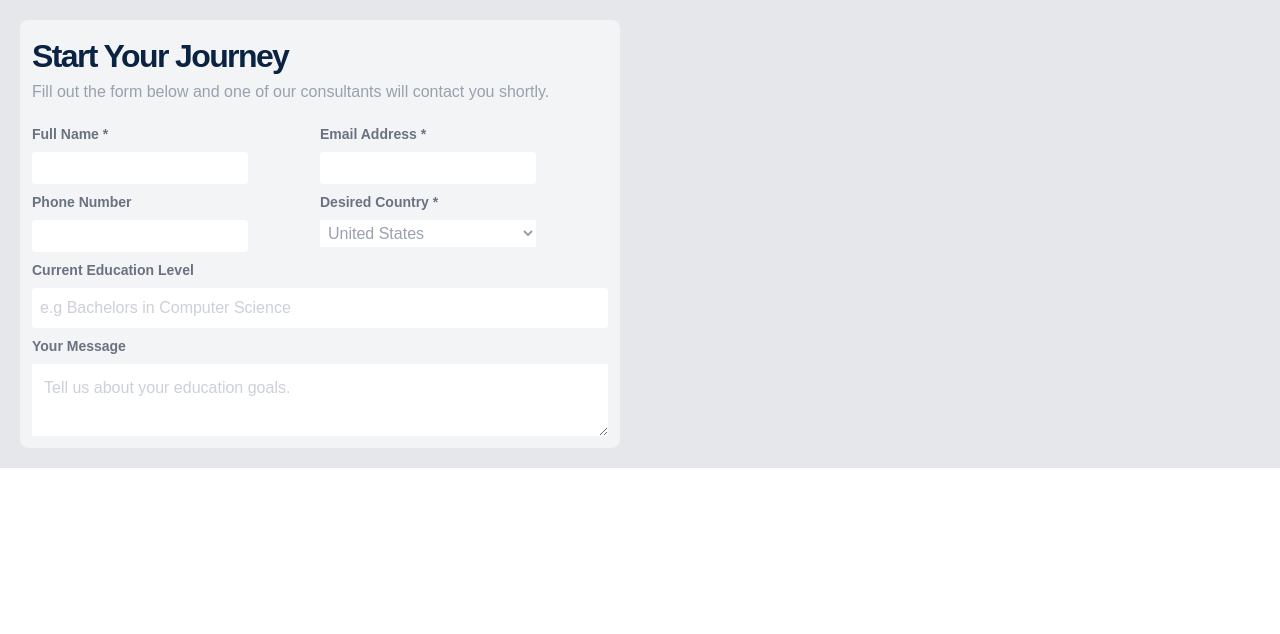
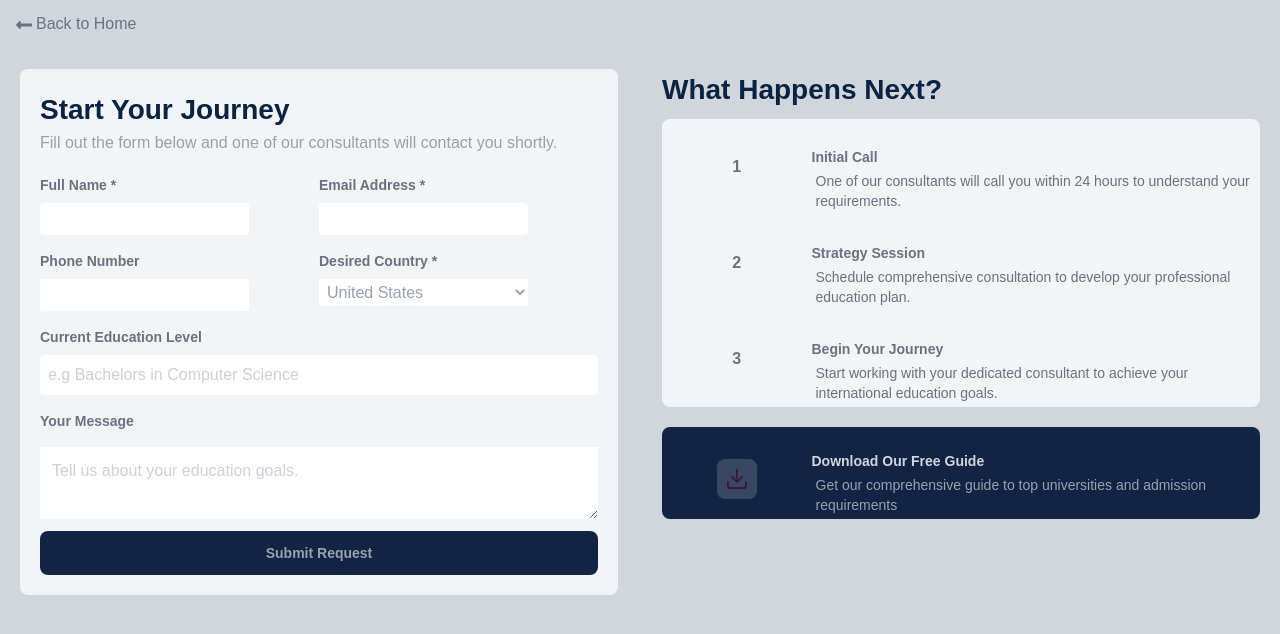
Before and after one commit to ashfaqmbd/innovcons1, a Next.js app: page /forms in a window 1280 px wide. Shown: the top 634 px of the page. Built offline with nearby package versions, Linux system fonts and the light colour scheme.

Commit message:
completed form

```diff
--- a/app/forms/page.jsx
+++ b/app/forms/page.jsx
@@ -1,10 +1,20 @@
+import Link from "next/link";
+import { FaLongArrowAltLeft } from "react-icons/fa";
+import { LuDownload } from "react-icons/lu";
 export default function Contact() {
   return (
     <>
-      <div className="grid grid-cols-1 md:grid-cols-2 bg-gray-200">
-        <div className="bg-gray-100 p-3 rounded-lg m-5">
+      <div className="w-full h-auto md:h-screen bg-gray-300 mx-auto">
+        <div className="bg-gray-300 text-gray-500 p-3 hover:text-red-600 ">
+          <Link href="/">
+            <FaLongArrowAltLeft className="inline px-1 text-[1.5rem] " />
+            Back to Home
+          </Link>
+        </div>
+        <div className="grid grid-cols-1 md:grid-cols-2  gap-x-1">
+          <div className="bg-gray-100 p-3 md:p-5  rounded-lg m-5">
             <div>
-            <h1 className="text-[#0A2342] text-[2rem]  font-bold tracking-tighter">
+              <h1 className="text-[#0A2342] text-[1.75rem]  font-semibold">
                 Start Your Journey
               </h1>
             </div>
@@ -20,73 +30,73 @@ export default function Contact() {
                   <div>
                     <label
                       htmlFor=""
-                    className="text-sm font-bold text-gray-500 block mb-2"
+                      className="text-sm font-semibold text-gray-500 block mb-2"
                     >
                       Full Name *
                     </label>
                     <input
                       type="text"
-                    className="bg-white p-1 rounded mb-2 w-full md:w-3/4"
+                      className="bg-white p-1 rounded mb-4 w-full md:w-3/4"
                     />
                     <label
                       htmlFor=""
-                    className="text-sm font-bold text-gray-500 block mb-2"
+                      className="text-sm font-semibold text-gray-500 block mb-2"
                     >
                       Phone Number
                     </label>
                     <input
                       type="text"
-                    className="bg-white p-1 rounded mb-2 w-full md:w-3/4"
+                      className="bg-white p-1 rounded mb-4 w-full md:w-3/4"
                     />
                   </div>
                   <div>
                     <label
                       htmlFor=""
-                    className="text-sm font-bold text-gray-500 block mb-2"
+                      className="text-sm font-semibold text-gray-500 block mb-2"
                     >
                       Email Address *
                     </label>
                     <input
                       type="email"
-                    className="bg-white p-1 rounded mb-2 w-full md:w-3/4"
+                      className="bg-white p-1 rounded mb-4 w-full md:w-3/4"
                     />
                     <label
                       htmlFor=""
-                    className="text-sm font-bold text-gray-500 block mb-2 md:w-full"
+                      className="text-sm font-semibold text-gray-500 block mb-2 md:w-full"
                     >
                       Desired Country *
                     </label>
                     <select
                       name=""
                       id=""
-                    className="p-1 md:w-3/4 w-full bg-white mb-2"
+                      className="p-1 md:w-3/4 w-full bg-white mb-4"
                     >
-                    <option value="">United Kingdom</option>
-                    <option value="" selected>
+                      <option value="uk">United Kingdom</option>
+                      <option value="usa" selected>
                         United States
                       </option>
-                    <option value="">Canada</option>
-                    <option value="">Ireland</option>
-                    <option value="">Australia</option>
-                    <option value="">Europe</option>
+                      <option value="can">Canada</option>
+                      <option value="irl">Ireland</option>
+                      <option value="aus">Australia</option>
+                      <option value="eur">Europe</option>
                     </select>
                   </div>
                 </div>
                 <div className="grid grid-cols-1">
                   <label
                     htmlFor=""
-                  className="text-sm font-bold text-gray-500 block mb-2"
+                    className="text-sm font-semibold text-gray-500 block mb-2"
                   >
                     Current Education Level
                   </label>
                   <input
                     type="text"
-                  className="bg-white p-2 rounded mb-2 md:w-full"
+                    className="bg-white p-2 rounded mb-4 md:w-full"
                     placeholder="e.g Bachelors in Computer Science"
                   />
                   <label
                     htmlFor=""
-                  className="text-sm font-bold text-gray-500 block mb-2"
+                    className="text-sm font-semibold text-gray-500 block mb-4"
                   >
                     Your Message
                   </label>
@@ -97,11 +107,73 @@ export default function Contact() {
                     className="p-3 md:w-full bg-white"
                   ></textarea>
                 </div>
+                <button className="w-full bg-[#122344] rounded-lg px-3 py-3 text-sm font-bold mt-3">
+                  Submit Request
+                </button>
               </form>
             </div>
           </div>
 
-        <div className=""></div>
+          <div className="p-5 mx-auto bg-gray-300">
+            <div className="mb-2">
+              <h1 className="text-[#0A2342] text-[1.75rem]  font-bold">
+                What Happens Next?
+              </h1>
+            </div>
+            <div className="grid grid-cols-4 bg-gray-100 rounded-lg text-gray-500">
+              <div className="text-center flex justify-center items-center font-bold ">
+                1
+              </div>
+              <div className="col-span-3 pt-5">
+                <p className="font-bold text-sm pt-2">Initial Call</p>
+                <p className="text-sm p-1">
+                  One of our consultants will call you within 24 hours to
+                  understand your requirements.
+                </p>
+              </div>
+              {/* ***************************** */}
+              <div className="text-center flex justify-center items-center font-bold">
+                2
+              </div>
+              <div className="col-span-3 pt-5">
+                <p className="font-bold text-sm pt-2">Strategy Session</p>
+                <p className="text-sm p-1">
+                  Schedule comprehensive consultation to develop your
+                  professional education plan.
+                </p>
+              </div>
+              {/* **************************************** */}
+              <div className="text-center flex justify-center items-center font-bold">
+                3
+              </div>
+              <div className="col-span-3 pt-5">
+                <p className="font-bold text-sm pt-2">Begin Your Journey</p>
+                <p className="text-sm p-1">
+                  Start working with your dedicated consultant to achieve your
+                  international education goals.
+                </p>
+              </div>
+              {/* *********************************/}
+            </div>
+
+            <div className="grid grid-cols-4 bg-[#122344] text-gray-300 mt-5 rounded-lg">
+              <div className="text-center flex justify-center items-center font-bold">
+                <div className="bg-gray-300 opacity-20 p-2 mt-3 rounded-lg">
+                  <LuDownload className="text-[1.5rem] text-red-600 " />
+                </div>
+              </div>
+              <div className="col-span-3 pt-5">
+                <p className="font-bold text-sm pt-1">
+                  Download Our Free Guide
+                </p>
+                <p className="text-sm p-1 text-gray-400">
+                  Get our comprehensive guide to top universities and admission
+                  requirements
+                </p>
+              </div>
+            </div>
+          </div>
+        </div>
       </div>
     </>
   );
```
Lines whose indentation alone changed are shown as unchanged.
